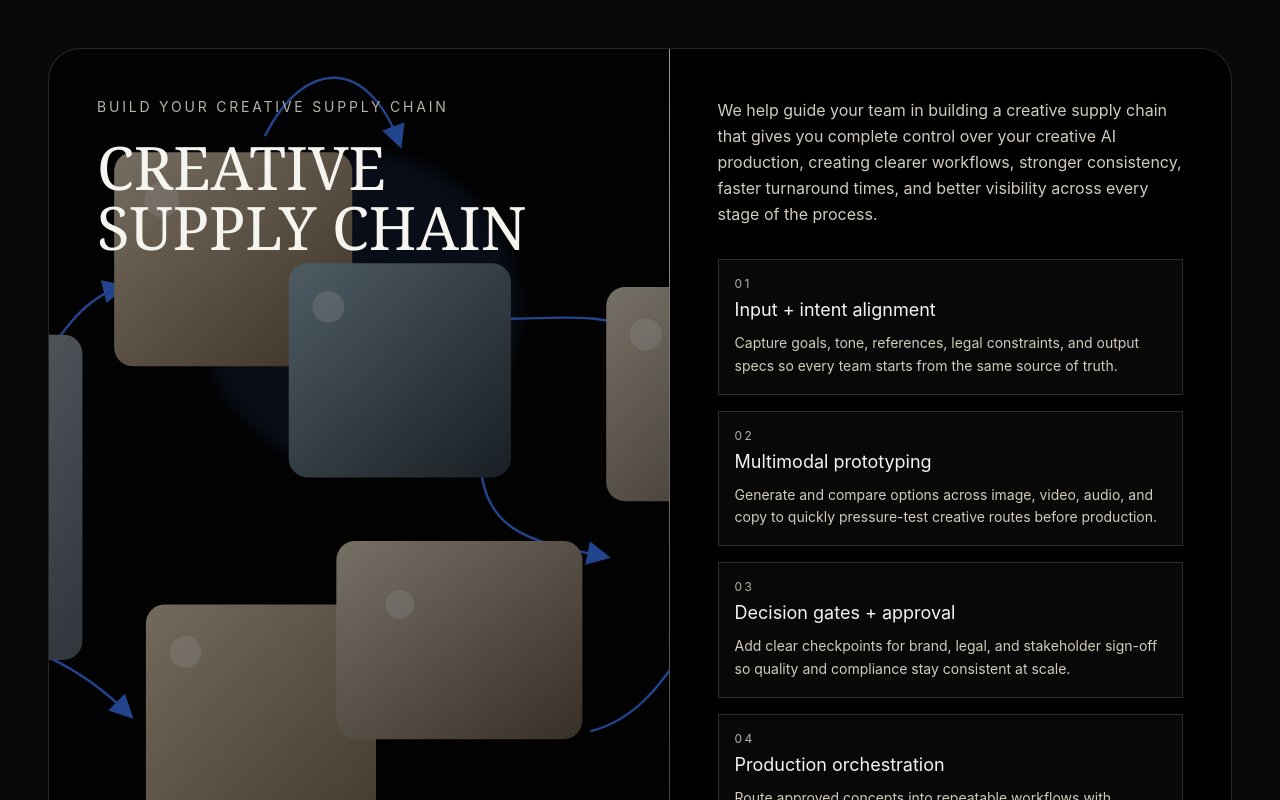
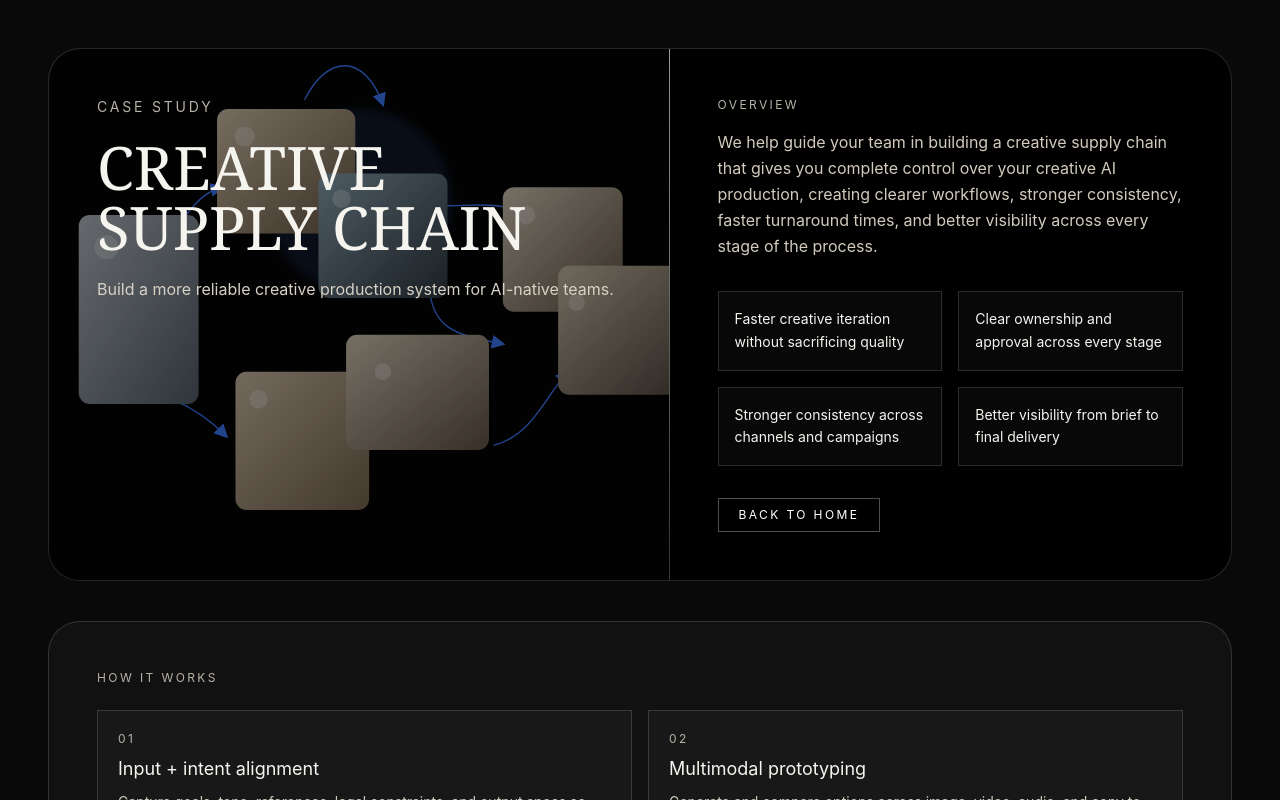
Before and after one commit to bulandun/CreateXDM, a Next.js app: page /creative-supply-chain in a window 1280 px wide. Shown: the top 800 px of the page. Built offline with nearby package versions, Linux system fonts and the light colour scheme.

Commit message:
Add Creative Supply Chain case study page updates

```diff
--- a/app/creative-supply-chain/page.tsx
+++ b/app/creative-supply-chain/page.tsx
@@ -1,4 +1,11 @@
 import Link from "next/link";
+import type { Metadata } from "next";
+
+export const metadata: Metadata = {
+  title: "Creative Supply Chain | CreateXDM",
+  description:
+    "Case study: how CreateXDM helps teams build a creative supply chain with faster approvals, clearer workflows, and stronger output consistency."
+};
 
 const supplyChainStages = [
   {
@@ -19,37 +26,46 @@ const supplyChainStages = [
   }
 ];
 
+const outcomes = [
+  "Faster creative iteration without sacrificing quality",
+  "Clear ownership and approval across every stage",
+  "Stronger consistency across channels and campaigns",
+  "Better visibility from brief to final delivery"
+];
+
 export default function CreativeSupplyChainPage() {
   return (
     <main className="mx-auto w-full max-w-[1500px] px-6 py-12 md:px-12">
       <section className="overflow-hidden rounded-[2rem] border border-white/15 bg-black">
         <div className="grid gap-0 lg:grid-cols-[1.05fr_0.95fr]">
-          <div className="relative min-h-[22rem] overflow-hidden border-b border-white/10 bg-gradient-to-br from-[#8f8a7f] via-[#1e1d1b] to-[#090909] p-8 md:p-12 lg:border-b-0 lg:border-r">
+          <div className="relative min-h-[24rem] overflow-hidden border-b border-white/10 bg-gradient-to-br from-[#8f8a7f] via-[#1e1d1b] to-[#090909] p-8 md:p-12 lg:border-b-0 lg:border-r">
             <img
               src="/images/words-references-collage.svg"
               alt="Creative supply chain workflow collage"
               className="absolute inset-0 h-full w-full object-cover"
             />
             <div className="absolute inset-0 bg-black/45" />
-            <p className="relative text-sm uppercase tracking-[0.2em] text-[#b8b2a7]">Build your creative supply chain</p>
+            <p className="relative text-sm uppercase tracking-[0.2em] text-[#b8b2a7]">Case study</p>
             <h1 className="relative mt-5 max-w-xl font-serif text-4xl uppercase leading-[0.9] text-[#f6f4ef] md:text-6xl">
               Creative supply chain
             </h1>
+            <p className="relative mt-5 max-w-xl text-sm leading-relaxed text-[#d7d1c6] md:text-base">
+              Build a more reliable creative production system for AI-native teams.
+            </p>
           </div>
 
           <div className="p-8 md:p-12">
-            <p className="max-w-xl text-base leading-relaxed text-[#d2cbbd]">
-              We help guide your team in building a creative supply chain that gives you complete control over your creative AI
-              production, creating clearer workflows, stronger consistency, faster turnaround times, and better visibility across
-              every stage of the process.
+            <p className="text-xs uppercase tracking-[0.2em] text-[#b8b2a7]">Overview</p>
+            <p className="mt-4 max-w-xl text-base leading-relaxed text-[#d2cbbd]">
+              We help guide your team in building a creative supply chain that gives you complete control over your
+              creative AI production, creating clearer workflows, stronger consistency, faster turnaround times, and
+              better visibility across every stage of the process.
             </p>
 
-            <div className="mt-8 space-y-4">
-              {supplyChainStages.map((stage, index) => (
-                <article key={stage.title} className="border border-white/15 bg-white/[0.03] p-4">
-                  <p className="text-xs uppercase tracking-[0.2em] text-[#b8b2a7]">0{index + 1}</p>
-                  <h2 className="mt-1 text-lg text-[#f6f4ef]">{stage.title}</h2>
-                  <p className="mt-2 text-sm leading-relaxed text-[#d2cbbd]">{stage.text}</p>
+            <div className="mt-8 grid gap-4 sm:grid-cols-2">
+              {outcomes.map((outcome) => (
+                <article key={outcome} className="border border-white/15 bg-white/[0.03] p-4">
+                  <p className="text-sm leading-relaxed text-[#f6f4ef]">{outcome}</p>
                 </article>
               ))}
             </div>
@@ -63,6 +79,19 @@ export default function CreativeSupplyChainPage() {
           </div>
         </div>
       </section>
+
+      <section className="mt-10 overflow-hidden rounded-[2rem] border border-white/15 bg-[#111111] p-8 md:p-12">
+        <p className="text-xs uppercase tracking-[0.2em] text-[#b8b2a7]">How it works</p>
+        <div className="mt-6 grid gap-4 md:grid-cols-2">
+          {supplyChainStages.map((stage, index) => (
+            <article key={stage.title} className="border border-white/15 bg-white/[0.03] p-5">
+              <p className="text-xs uppercase tracking-[0.2em] text-[#b8b2a7]">0{index + 1}</p>
+              <h2 className="mt-2 text-lg text-[#f6f4ef]">{stage.title}</h2>
+              <p className="mt-2 text-sm leading-relaxed text-[#d2cbbd]">{stage.text}</p>
+            </article>
+          ))}
+        </div>
+      </section>
     </main>
   );
 }
--- a/app/page.tsx
+++ b/app/page.tsx
@@ -185,12 +185,12 @@ export default function HomePage() {
                   {project.href ? (
                     <Link
                       href={project.href}
-                      className="mt-6 w-fit border border-white/30 px-5 py-2 text-xs uppercase tracking-[0.2em] text-white transition group-hover:bg-white group-hover:text-black"
+                      className="mt-6 w-fit bg-[#f6f4ef] px-5 py-2 text-xs uppercase tracking-[0.2em] text-black transition hover:-translate-y-0.5 hover:bg-white"
                     >
                       View case study
                     </Link>
                   ) : (
-                    <button className="mt-6 w-fit border border-white/30 px-5 py-2 text-xs uppercase tracking-[0.2em] text-white transition group-hover:bg-white group-hover:text-black">
+                    <button className="mt-6 w-fit bg-[#f6f4ef] px-5 py-2 text-xs uppercase tracking-[0.2em] text-black transition hover:-translate-y-0.5 hover:bg-white">
                       View case study
                     </button>
                   )}
```
